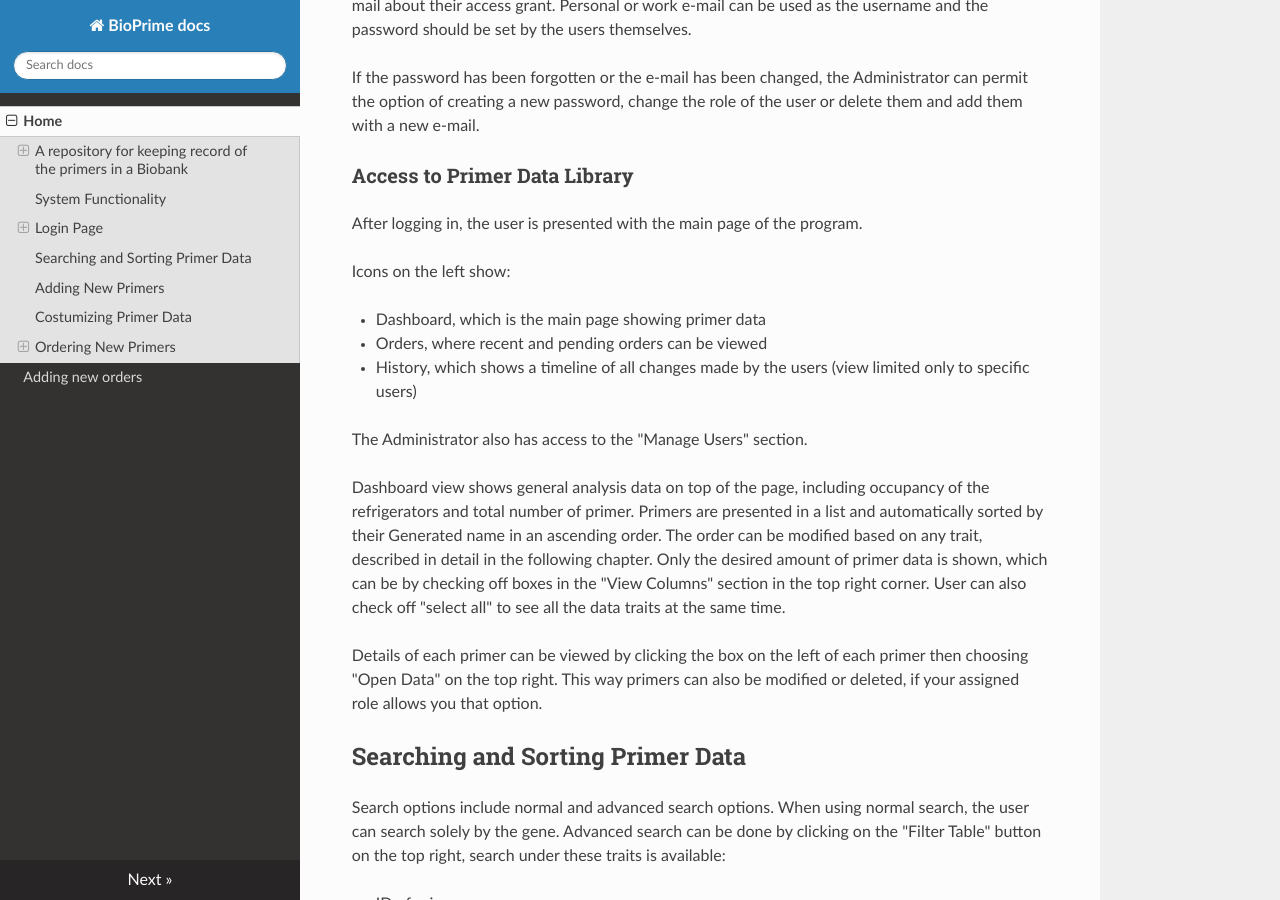
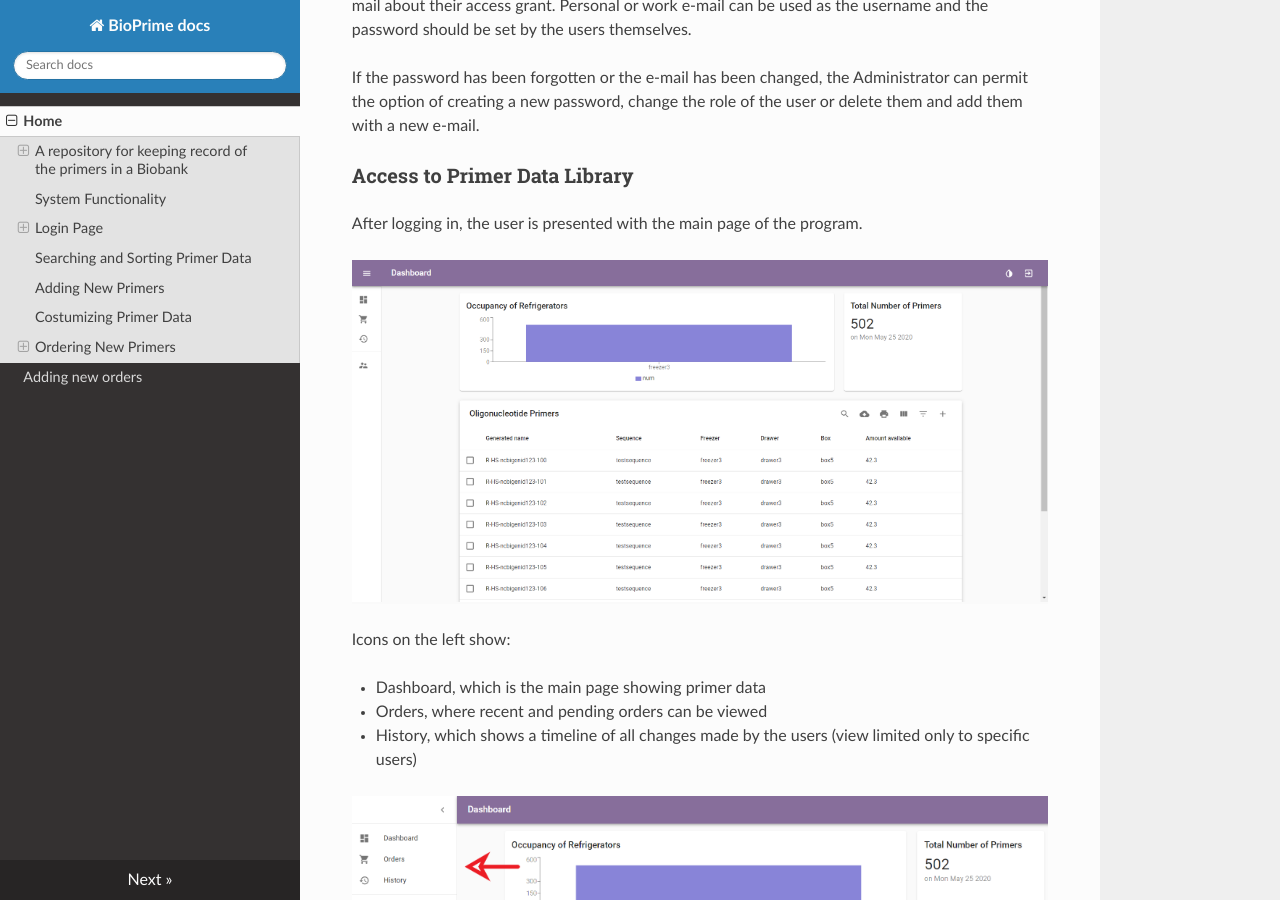
Before and after one commit to Bio-Prime/documentation, an MkDocs documentation site: the page built from docs/index.md, in a window 1280 px wide and 900 px high, scrolled down 3688 px. Built offline with MkDocs 1.6.1, drawn with Linux system fonts in a browser that asks for light colours; nearby versions of some CDN libraries.

Commit message:
dodala slike pri dostopu do podatkov

```diff
--- a/docs/index.md
+++ b/docs/index.md
@@ -76,11 +76,15 @@ If the password has been forgotten or the e-mail has been changed, the Administr
 
 After logging in, the user is presented with the main page of the program.
 
+![homepage1](./homepage1.png)
+
 Icons on the left show:
 
 * Dashboard, which is the main page showing primer data
 * Orders, where recent and pending orders can be viewed
 * History, which shows a timeline of all changes made by the users (view limited only to specific users)
+
+![menu1](./menu1.png)
 
 The Administrator also has access to the "Manage Users" section.
 
```
Also changed, not shown: docs/homepage1.png (added), docs/menu1.png (added), docs/orders1.png (added).
